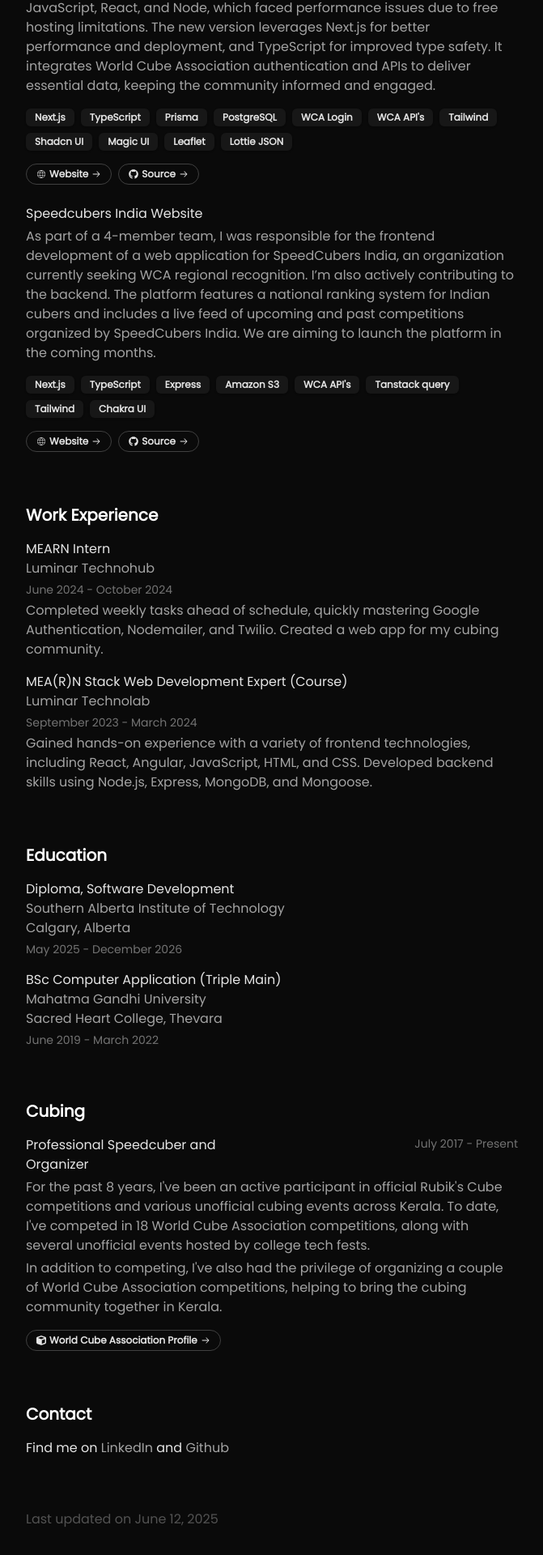
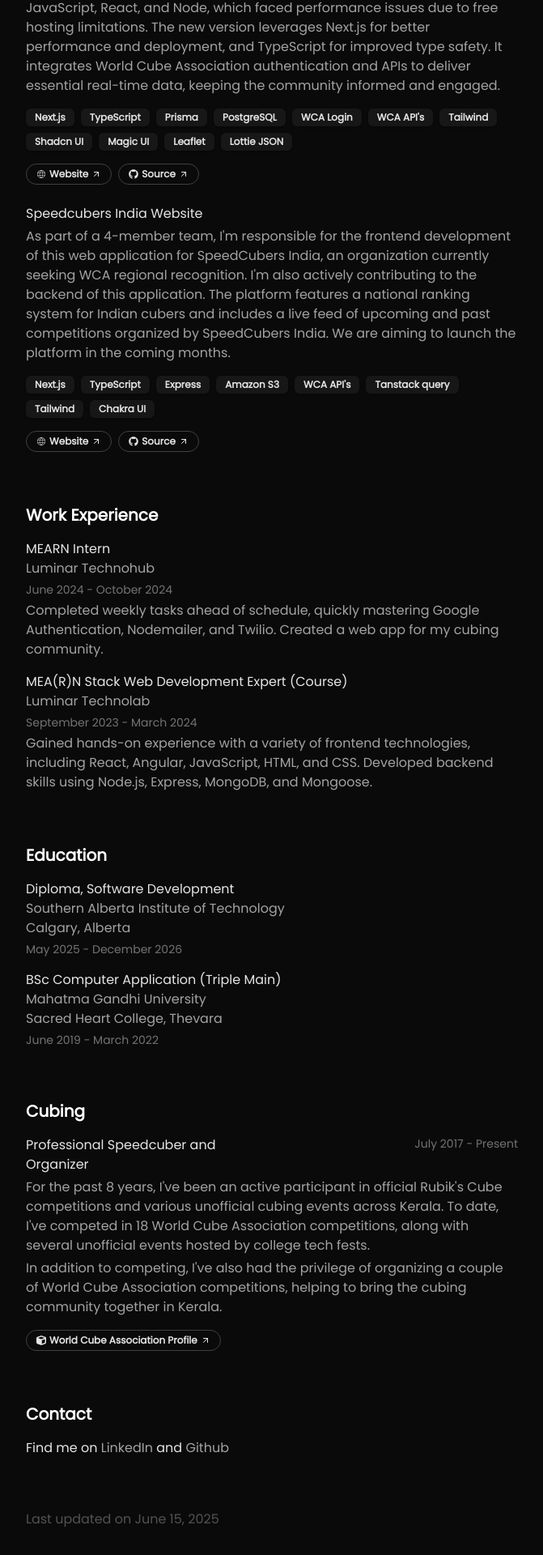
Before and after one commit to allenjohn07/allenjohn.online, a Next.js app: page / in a window 1280 px wide. Shown: the part 518-2438 px from the top of the page at 81% size, without its empty margins (304-975 px from the left). Built offline with nearby package versions, Linux system fonts and the light colour scheme.

Commit message:
fix: typos and arrow

```diff
--- a/components/portfolio.tsx
+++ b/components/portfolio.tsx
@@ -76,7 +76,7 @@
           <li>
             <h3 className="font-medium text-neutral-200 pb-1">Cubing Kerala Website</h3>
             <p className="text-neutral-400">
-              As an active member of the cubing community in Kerala, I developed this web application to help cubers track upcoming and past competitions, as well as their rankings. It builds upon a previous version made with JavaScript, React, and Node, which faced performance issues due to free hosting limitations. The new version leverages Next.js for better performance and deployment, and TypeScript for improved type safety. It integrates World Cube Association authentication and APIs to deliver essential data, keeping the community informed and engaged.
+              As an active member of the cubing community in Kerala, I developed this web application to help cubers track upcoming and past competitions, as well as their rankings. It builds upon a previous version made with JavaScript, React, and Node, which faced performance issues due to free hosting limitations. The new version leverages Next.js for better performance and deployment, and TypeScript for improved type safety. It integrates World Cube Association authentication and APIs to deliver essential real-time data, keeping the community informed and engaged.
             </p>
           </li>
           <div className="flex flex-wrap gap-2">
@@ -125,7 +125,7 @@
           <li className="pt-2">
             <h3 className="font-medium text-neutral-200 pb-1">Speedcubers India Website</h3>
             <p className="text-neutral-400">
-              As part of a 4-member team, I was responsible for the frontend development of a web application for SpeedCubers India, an organization currently seeking WCA regional recognition. I’m also actively contributing to the backend. The platform features a national ranking system for Indian cubers and includes a live feed of upcoming and past competitions organized by SpeedCubers India. We are aiming to launch the platform in the coming months.
+              As part of a 4-member team, I&apos;m responsible for the frontend development of this web application for SpeedCubers India, an organization currently seeking WCA regional recognition. I&apos;m also actively contributing to the backend of this application. The platform features a national ranking system for Indian cubers and includes a live feed of upcoming and past competitions organized by SpeedCubers India. We are aiming to launch the platform in the coming months.
             </p>
           </li>
           <div className="flex flex-wrap gap-2">
@@ -319,7 +319,7 @@
           </span>
         </p>
       </footer>
-      <p className="text-neutral-600">Last updated on June 12, 2025</p>
+      <p className="text-neutral-600">Last updated on June 15, 2025</p>
     </div>
   );
 }
--- a/components/shinnytext.tsx
+++ b/components/shinnytext.tsx
@@ -1,4 +1,3 @@
-import { ArrowRightIcon } from "@radix-ui/react-icons";
 import { CiGlobe } from "react-icons/ci";
 import { FaGithub } from "react-icons/fa";
 import { FaCube } from "react-icons/fa6";
@@ -6,8 +5,9 @@
 
 import { cn } from "@/lib/utils";
 import AnimatedShinyText from "@/components/ui/animated-shiny-text";
+import { ArrowUpRight } from "lucide-react";
 
-export async function AnimatedShinyTextComponent({ name }: { name: string }) {
+export function AnimatedShinyTextComponent({ name }: { name: string }) {
   return (
     <div>
       <div
@@ -29,7 +29,7 @@
               }
               {name}
             </span>
-            <ArrowRightIcon className="ml-1 size-3 transition-transform duration-300 ease-in-out group-hover:translate-x-0.5" />
+            <ArrowUpRight className="ml-1 size-3 transition-transform duration-300 ease-in-out group-hover:-translate-y-[1px] group-hover:translate-x-[1px]" />
         </AnimatedShinyText>
       </div>
     </div>
```
